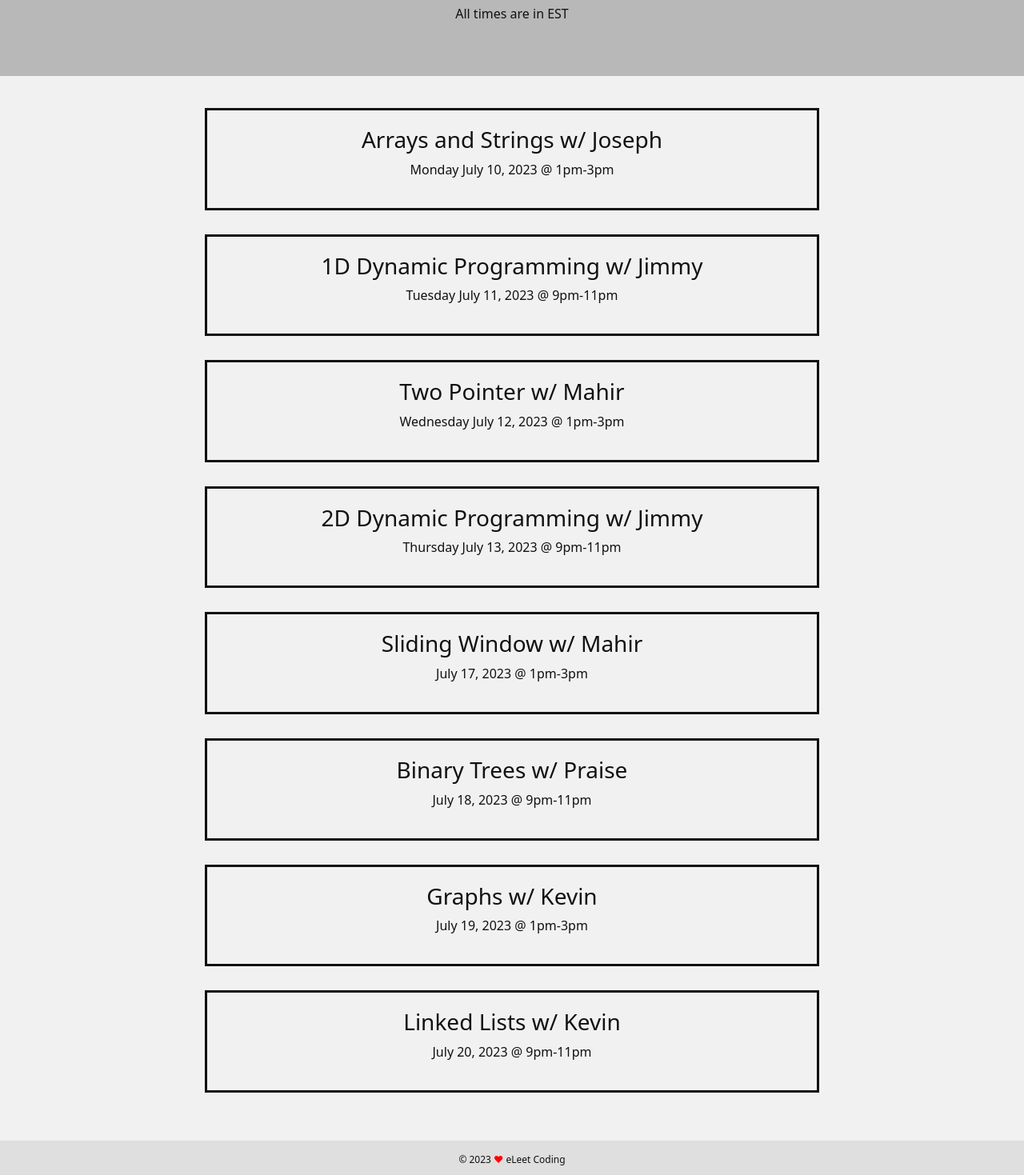
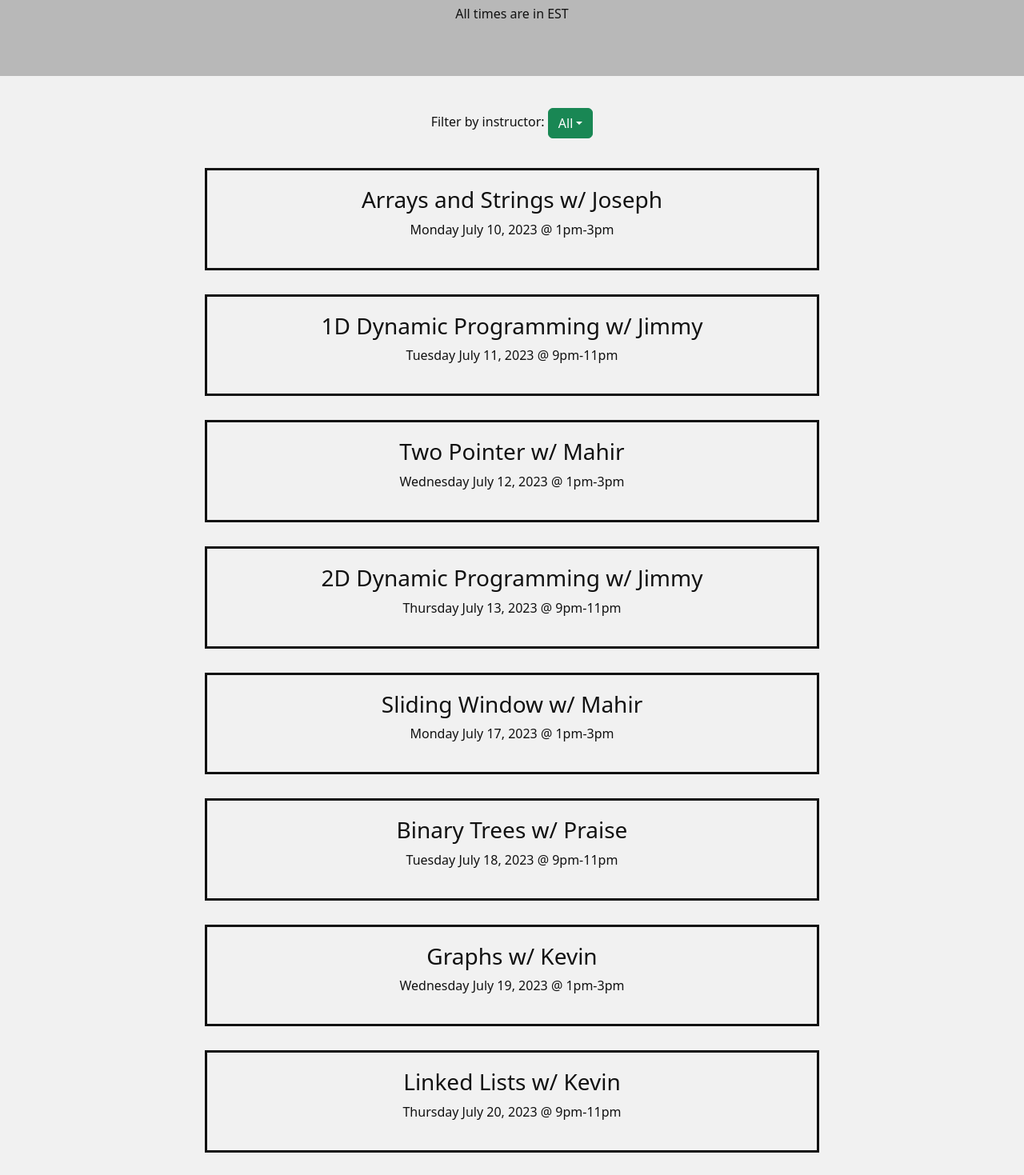
Before and after one commit to eleetcoding/landing_page, a React app: page /schedule in a window 1280 px wide. Shown: the part 161-1630 px from the top of the page at 80% size. Built offline with nearby package versions, Linux system fonts and the light colour scheme.

Commit message:
scheduled by instructor

```diff
--- a/src/containers/ScheduleContainer.jsx
+++ b/src/containers/ScheduleContainer.jsx
@@ -1,7 +1,13 @@
 import React from 'react';
 import styles from './ScheduleContainer.module.scss';
+import { Dropdown } from 'react-bootstrap';
+import { useDispatch, useSelector } from 'react-redux';
+import { setInstructor } from '../store/slices/appSlice';
 
 export default function ScheduleContainer() {
+  const instructor = useSelector((state) => state.appSlice.instructor);
+  const dispatch = useDispatch();
+
   // TODO turn this into a fetch request to a database instead of hard writing each item and use state
   return (
     <div className={styles.scheduleDiv}>
@@ -9,6 +15,20 @@ export default function ScheduleContainer() {
         <h1>Upcoming Sessions!</h1>
         <p>All times are in EST</p>
       </div>
+      <p className={styles.dropdown}>Filter by instructor: </p>{' '}
+      <Dropdown className={styles.dropdown}>
+        <Dropdown.Toggle variant='success' id='dropdown-basic'>
+          {instructor}
+        </Dropdown.Toggle>
+
+        <Dropdown.Menu>
+          <Dropdown.Item onClick={() => dispatch(setInstructor('Mahir'))}>Mahir</Dropdown.Item>
+          <Dropdown.Item onClick={() => dispatch(setInstructor('Jimmy'))}>Jimmy</Dropdown.Item>
+          <Dropdown.Item onClick={() => dispatch(setInstructor('Kevin'))}>Kevin</Dropdown.Item>
+          <Dropdown.Item onClick={() => dispatch(setInstructor('Joseph'))}>Joseph</Dropdown.Item>
+          <Dropdown.Item onClick={() => dispatch(setInstructor('Praise'))}>Praise</Dropdown.Item>
+        </Dropdown.Menu>
+      </Dropdown>
       <div className={styles.event}>
         <h3>Arrays and Strings w/ Joseph</h3>
         <p>Monday July 10, 2023 @ 1pm-3pm</p>
@@ -27,19 +47,19 @@ export default function ScheduleContainer() {
       </div>
       <div className={styles.event}>
         <h3>Sliding Window w/ Mahir</h3>
-        <p>July 17, 2023 @ 1pm-3pm</p>
+        <p>Monday July 17, 2023 @ 1pm-3pm</p>
       </div>
       <div className={styles.event}>
         <h3>Binary Trees w/ Praise</h3>
-        <p>July 18, 2023 @ 9pm-11pm</p>
+        <p>Tuesday July 18, 2023 @ 9pm-11pm</p>
       </div>
       <div className={styles.event}>
         <h3>Graphs w/ Kevin</h3>
-        <p>July 19, 2023 @ 1pm-3pm</p>
+        <p>Wednesday July 19, 2023 @ 1pm-3pm</p>
       </div>
       <div className={styles.event}>
         <h3>Linked Lists w/ Kevin</h3>
-        <p>July 20, 2023 @ 9pm-11pm</p>
+        <p>Thursday July 20, 2023 @ 9pm-11pm</p>
       </div>
     </div>
   );
--- a/src/containers/ScheduleContainer.module.scss
+++ b/src/containers/ScheduleContainer.module.scss
@@ -19,3 +19,7 @@
   background-color: rgba(128, 128, 128, 0.5);
   cursor: pointer;
 }
+
+.dropdown {
+  display: inline-block;
+}
--- a/src/store/slices/appSlice.js
+++ b/src/store/slices/appSlice.js
@@ -4,14 +4,18 @@ export const appSlice = createSlice({
   name: 'appSlice',
   initialState: {
     colorTheme: null,
+    instructor: 'All',
   },
   reducers: {
     setColorTheme: (state, action) => {
       state.colorTheme = action.payload;
     },
+    setInstructor: (state, action) => {
+      state.instructor = action.payload;
+    },
   },
 });
 
-export const { setColorTheme } = appSlice.actions;
+export const { setColorTheme, setInstructor } = appSlice.actions;
 
 export default appSlice.reducer;
```
